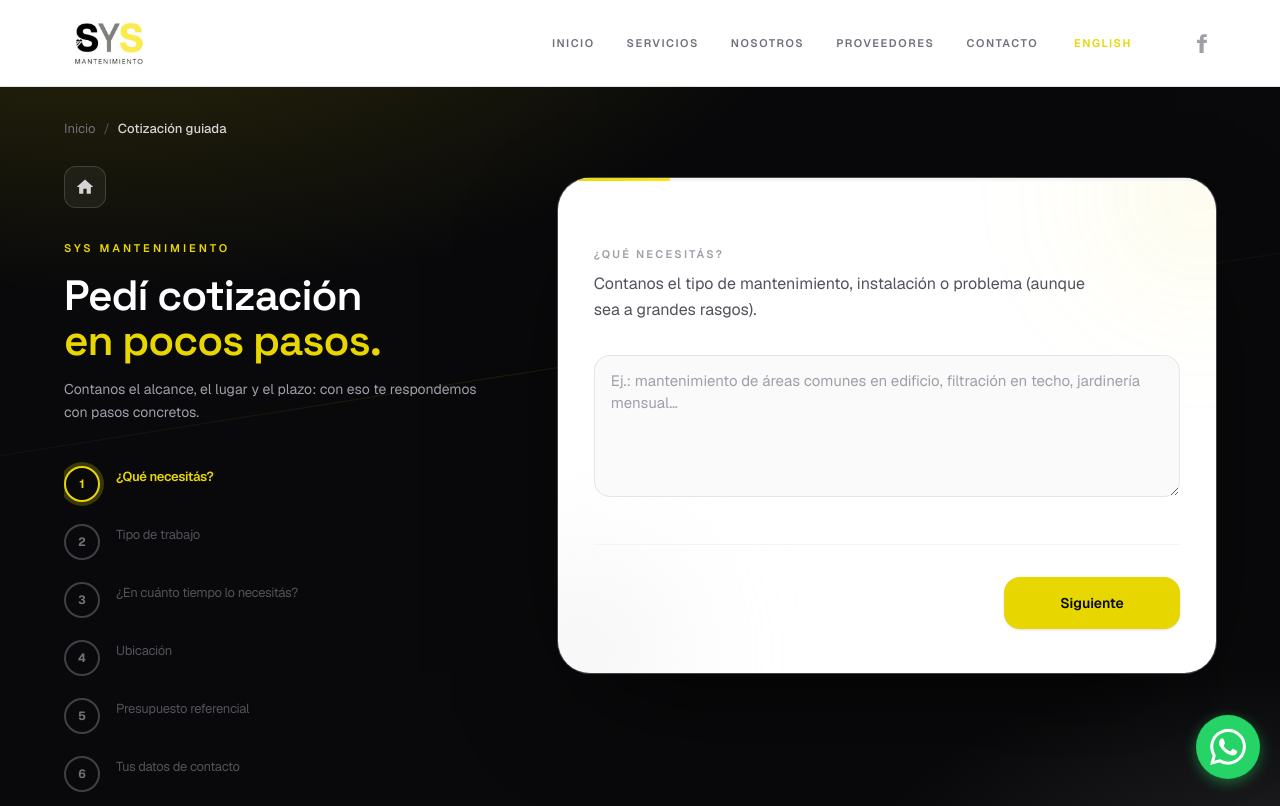
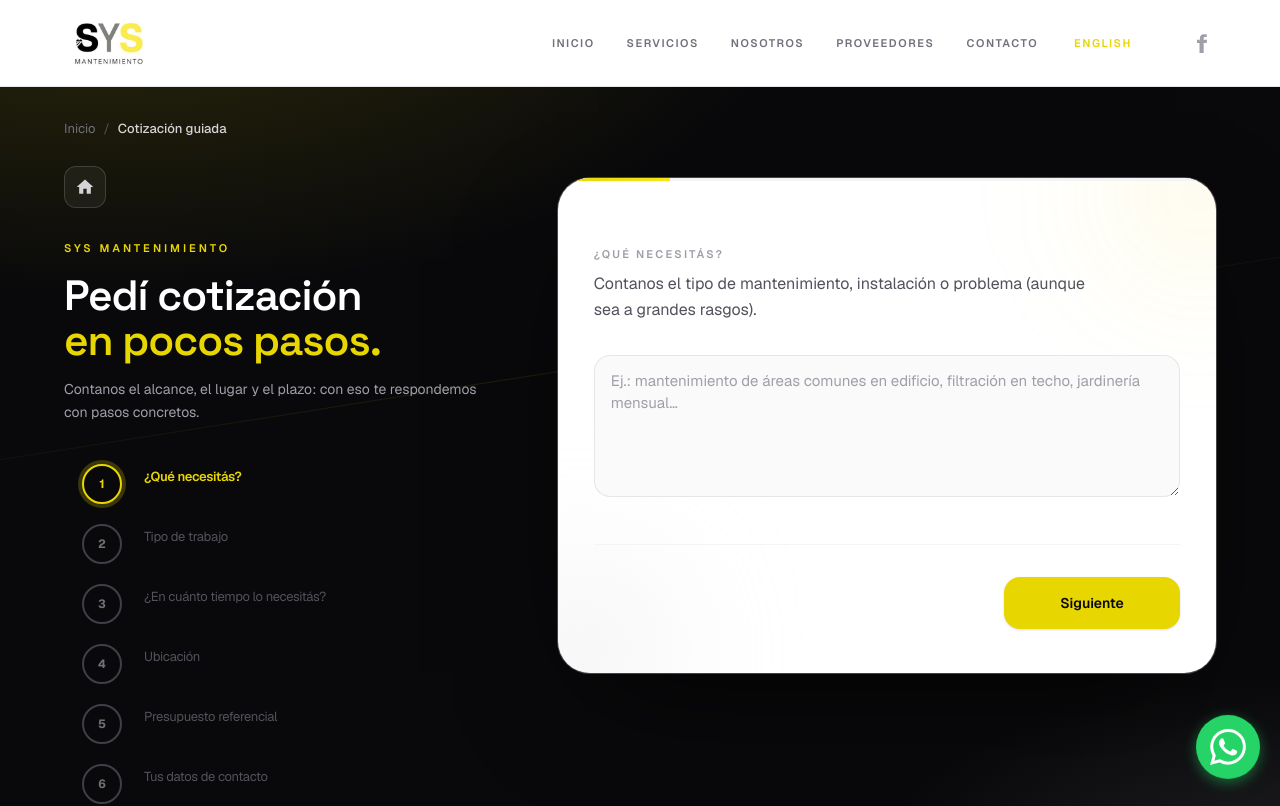
Before and after one commit to Dnnst89/SYS-Mantenimiento, a Next.js app: page /cotizar in a window 1280 px wide. Shown: the top 806 px of the page. Built offline with nearby package versions, Linux system fonts and the light colour scheme.

Commit message:
pading aplicado, visualizacion de los circulos mejorada

```diff
--- a/components/quote/QuoteWizard.jsx
+++ b/components/quote/QuoteWizard.jsx
@@ -211,12 +211,13 @@ export default function QuoteWizard({ locale }) {
             })}
           </div>
 
-          <ol className="mt-10 hidden list-none space-y-5 p-0 lg:block">
+          <ol className="mt-10 hidden list-none space-y-5 p-0 lg:block px-4 overflow-visible">
             {c.steps.map((st, i) => (
               <li key={st.key} className="flex gap-4">
                 <span
                   className={[
-                    "mt-0.5 flex h-9 w-9 shrink-0 items-center justify-center rounded-full border-2 text-xs font-bold transition-colors",
+                    /*"mt-0.5 flex h-9 w-9 shrink-0 items-center justify-center rounded-full border-2 text-xs font-bold transition-colors",*/
+                    "ml-0.5 flex h-10 w-10 shrink-0 items-center justify-center rounded-full border-2 text-xs font-bold transition-colors mx-1.5",
                     stepBadgeClass(i),
                   ].join(" ")}
                   aria-hidden
```
